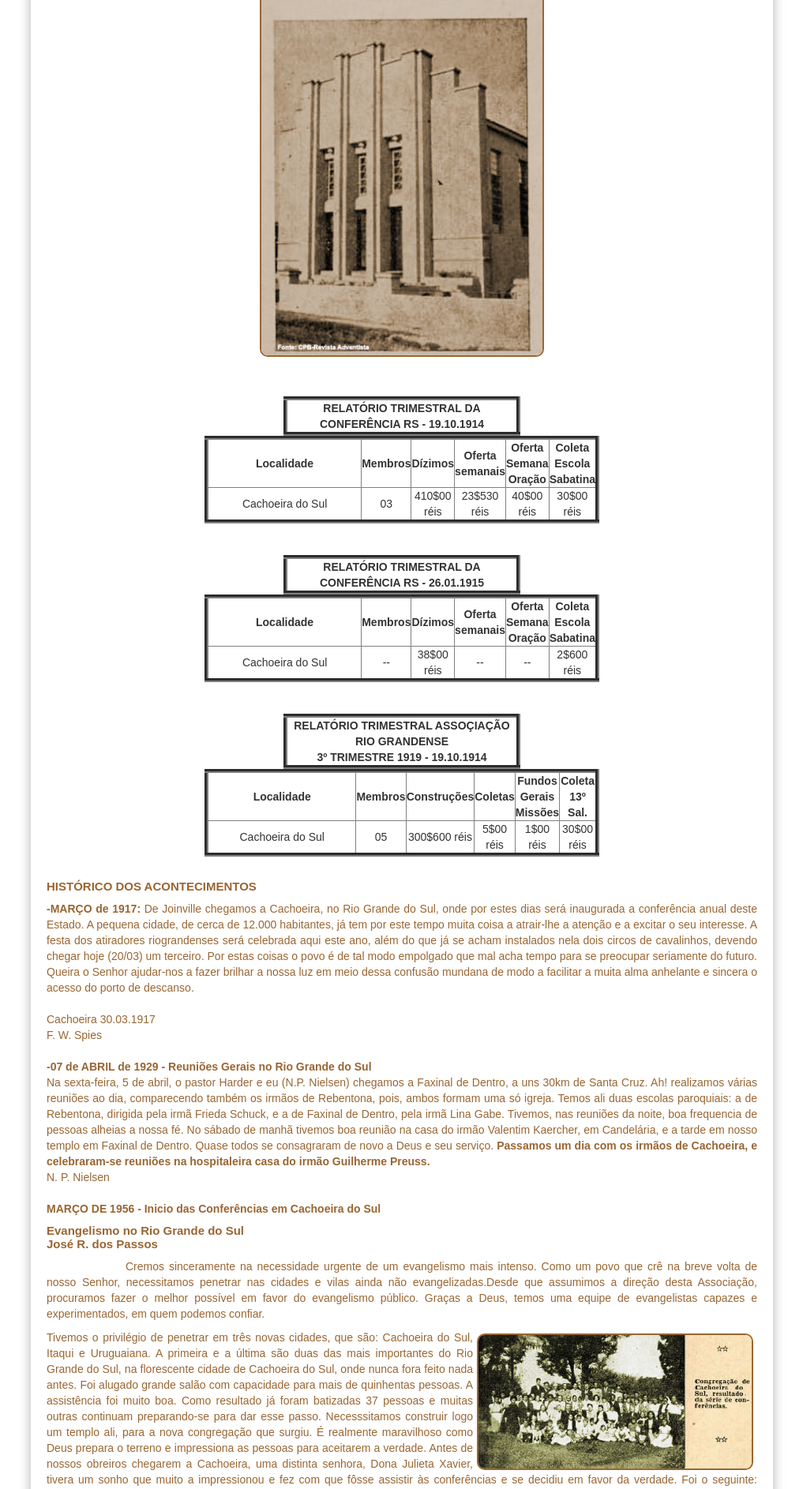
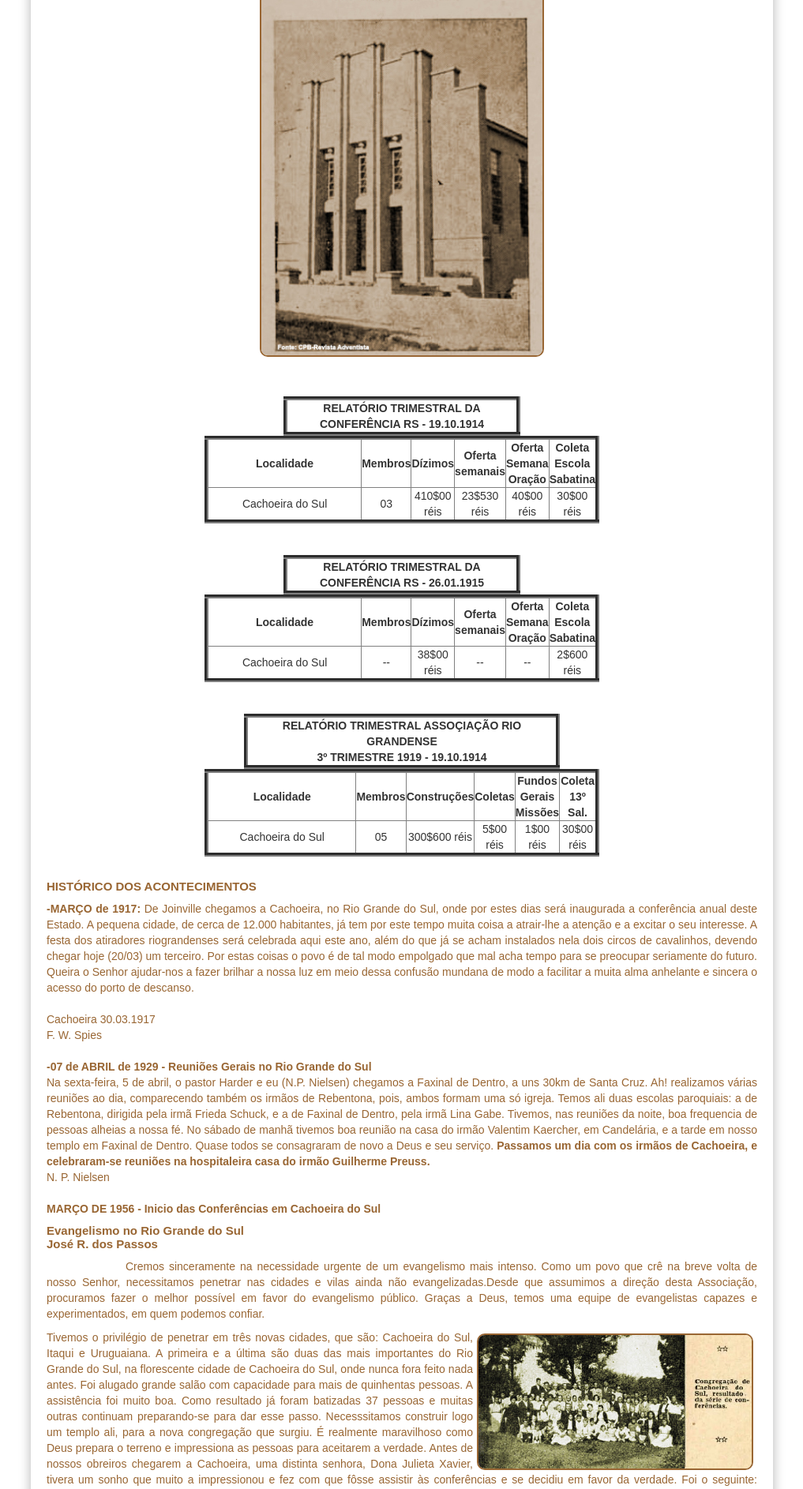
Before and after one commit to claudiovargas1955/claudiovargas1955.github.io, a Jekyll site: the page built from _pages/história-da-iasd-cachoeira.html, in a window 1280 px wide. Shown: the part 482-2368 px from the top of the page at 79% size, without its empty margins (131-1148 px from the left). Built offline with Jekyll 4.4.1, drawn with Linux system fonts in a browser that asks for light colours; some web fonts are replaced.

Commit message:
Update história-da-iasd-cachoeira.html

```diff
--- a/_pages/história-da-iasd-cachoeira.html
+++ b/_pages/história-da-iasd-cachoeira.html
@@ -171,7 +171,7 @@
 
     </table><br>
 
-   <table border="5px" color="#ffffff" width="300px" cellspacing="10px" cellpadding="10px" height="40px">
+   <table border="5px" color="#ffffff" width="400px" cellspacing="10px" cellpadding="10px" height="40px">
            <tr><br>
             <td align="center"><b>RELATÓRIO TRIMESTRAL ASSOÇIAÇÃO RIO GRANDENSE <br>3º TRIMESTRE 1919 - 19.10.1914</b></td>
          </tr>
```
